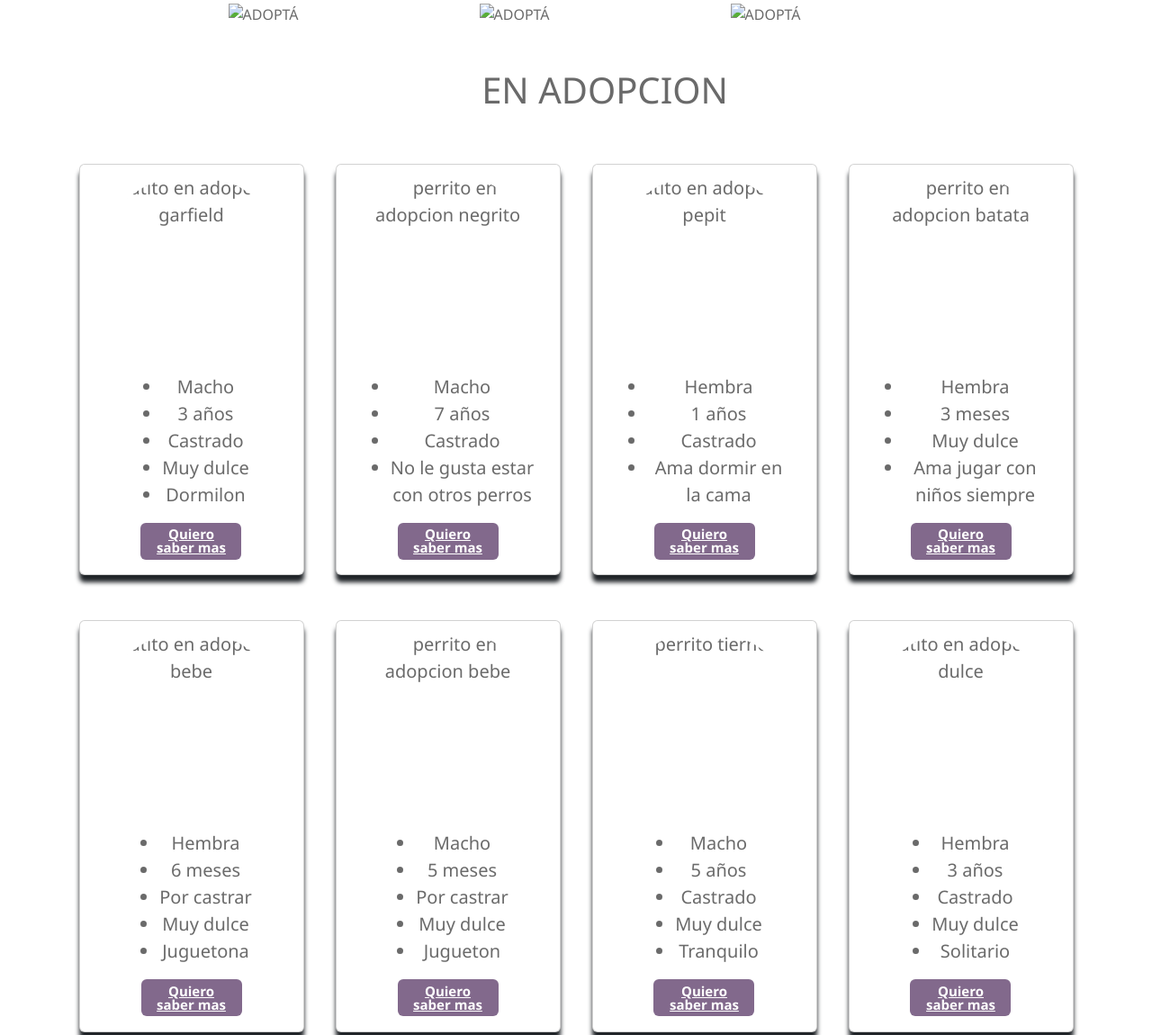
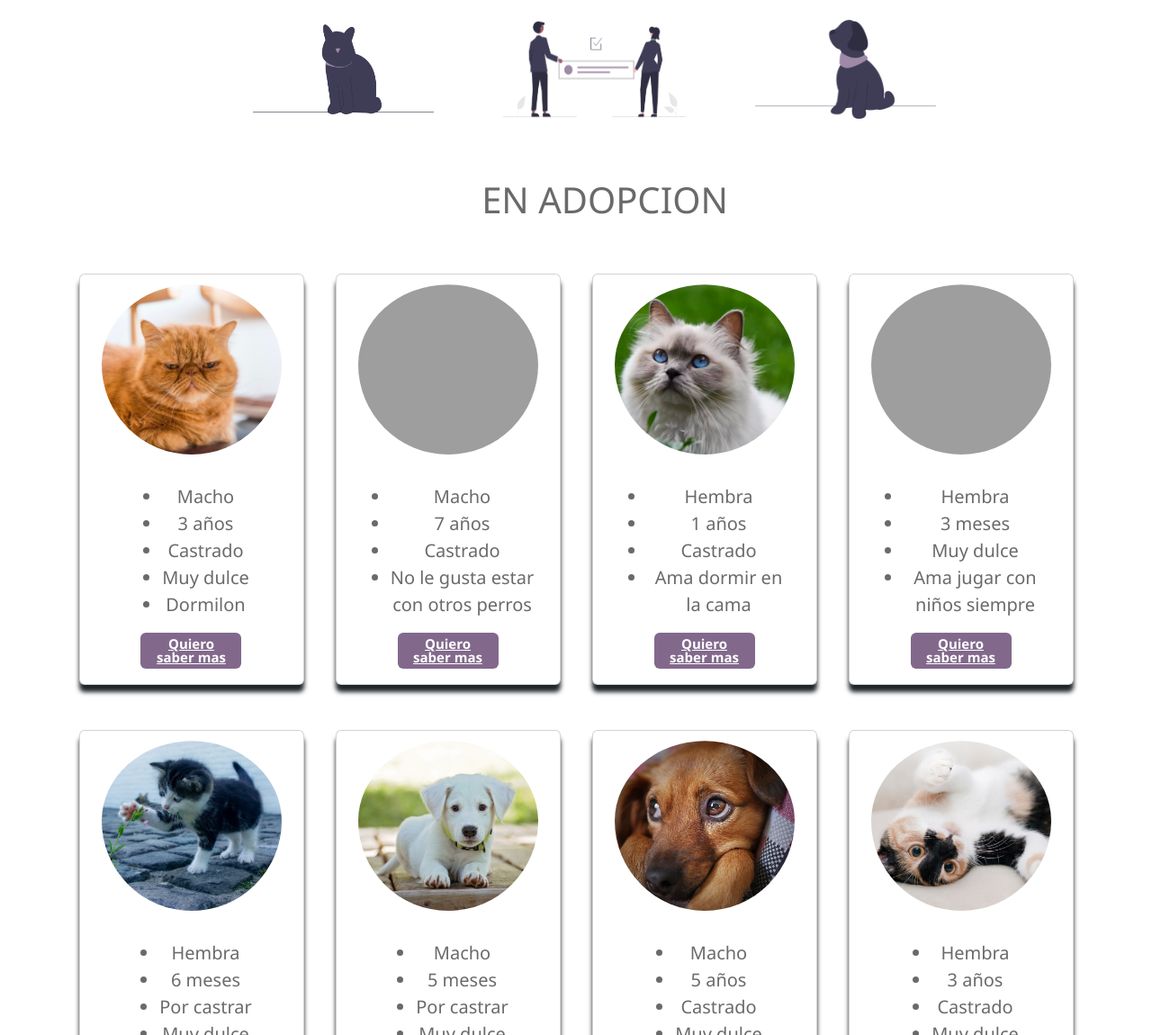
Before and after one commit to DBMouro/tercera-pre-entrega_DW, a plain HTML site: page pages/mascotas.html in a window 1280 px wide. Shown: the part 182-1332 px from the top of the page at 90% size. Drawn offline with nearby package versions, Linux system fonts and the light colour scheme; the site is published under a folder, as on GitHub Pages, so addresses that start at the root find nothing.

Commit message:
Cambios sass-2

```diff
--- a/pages/mascotas.html
+++ b/pages/mascotas.html
@@ -53,11 +53,11 @@
 
         <div class="row justify-content-center img-fluid " >
 
-            <img src="/images/gatito.png" class="w-25"  alt="ADOPTÁ">
+            <img src="../images/gatito.png" class="w-25"  alt="ADOPTÁ">
 
-            <img src="/images/requisitos.png" class="w-25"  alt="ADOPTÁ">
+            <img src="../images/requisitos.png" class="w-25"  alt="ADOPTÁ">
 
-            <img src="/images/perrito.png" class="w-25"  alt="ADOPTÁ">
+            <img src="../images/perrito.png" class="w-25"  alt="ADOPTÁ">
         </div>
 
         <div class="col-12 col-lg-12">
@@ -75,7 +75,7 @@
     <div class="row align-items-center justify-content-center d-flex">
 
         <article class="card mx-auto container align-items-center text-center justify-content-center col-12 col-md-6  col-xl-3">
-            <img class="card__img" src="/images/garfield.png" alt="gatito en adopcion garfield">
+            <img class="card__img" src="../images/garfield.png" alt="gatito en adopcion garfield">
 
             <div class="card__body text-center">
 
@@ -98,7 +98,7 @@
 
 
         <article class="card mx-auto container align-items-center text-center justify-content-center col-12 col-md-6 col-xl-3">
-            <img class="card__img" src="/images/negrito.png"  alt="perrito en adopcion negrito">
+            <img class="card__img" src="../images/negrito.png"  alt="perrito en adopcion negrito">
 
             <div class="card__body text-center">
 
@@ -119,7 +119,7 @@
 
 
         <article class="card mx-auto container align-items-center text-center justify-content-center col-12 col-md-6 col-xl-3">
-                <img class="card__img" src="/images/pepit.png" alt="gatito en adopcion pepit">
+                <img class="card__img" src="../images/pepit.png" alt="gatito en adopcion pepit">
 
                 <div class="card__body text-center">
 
@@ -139,7 +139,7 @@
         </article>
 
         <article class="card mx-auto container align-items-center text-center justify-content-center col-12 col-md-6 col-xl-3">
-                    <img class="card__img " src="/images/batata.png" alt="perrito en adopcion batata">
+                    <img class="card__img " src="../images/batata.png" alt="perrito en adopcion batata">
 
                     <div class="card__body text-center justify-content-center">
 
@@ -158,7 +158,7 @@
         </article>
 
         <article class="card mx-auto container align-items-center text-center justify-content-center col-12 col-md-6  col-xl-3">
-            <img class="card__img" src="/images/bebecat.jpg" alt="gatito en adopcion bebe">
+            <img class="card__img" src="../images/bebecat.jpg" alt="gatito en adopcion bebe">
 
             <div class="card__body text-center">
 
@@ -180,7 +180,7 @@
         </article>
 
         <article class="card mx-auto container align-items-center text-center justify-content-center col-12 col-md-6  col-xl-3">
-            <img class="card__img" src="/images/bebedog.jpg" alt="perrito en adopcion bebe">
+            <img class="card__img" src="../images/bebedog.jpg" alt="perrito en adopcion bebe">
 
             <div class="card__body text-center">
 
@@ -202,7 +202,7 @@
         </article>
 
         <article class="card mx-auto container align-items-center text-center justify-content-center col-12 col-md-6  col-xl-3">
-            <img class="card__img" src="/images/tiernodog.jpg" alt="perrito tierno">
+            <img class="card__img" src="../images/tiernodog.jpg" alt="perrito tierno">
 
             <div class="card__body text-center">
 
@@ -224,7 +224,7 @@
         </article>
 
         <article class="card mx-auto container align-items-center text-center justify-content-center col-12 col-md-6  col-xl-3">
-            <img class="card__img" src="/images/dulce.jpg" alt="gatito en adopcion dulce">
+            <img class="card__img" src="../images/dulce.jpg" alt="gatito en adopcion dulce">
 
             <div class="card__body text-center">
 
@@ -246,7 +246,7 @@
         </article>
 
         <article class="card mx-auto container align-items-center text-center justify-content-center col-12 col-md-6  col-xl-3">
-            <img class="card__img" src="/images/dulcedog.jpg" alt="Perro dulce en adopcion">
+            <img class="card__img" src="../images/dulcedog.jpg" alt="Perro dulce en adopcion">
 
             <div class="card__body text-center">
 
@@ -268,7 +268,7 @@
         </article>
 
         <article class="card mx-auto container align-items-center text-center justify-content-center col-12 col-md-6  col-xl-3">
-            <img class="card__img" src="/images/dormiloncat.jpg" alt="gatito en adopcion dormilon">
+            <img class="card__img" src="../images/dormiloncat.jpg" alt="gatito en adopcion dormilon">
 
             <div class="card__body text-center">
 
```
Also changed, not shown: pages/quienes-somos.html (+3 -3 lines), pages/requisitos.html (+1 -1 lines).
